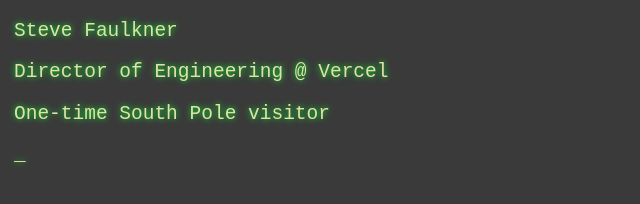
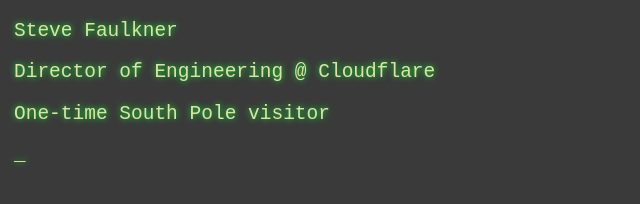
Before and after one commit to southpolesteve/website, a plain HTML site: page index.html in a window 1280 px wide. Shown: the full height of the page, 0-640 px from the left. Drawn offline with Linux system fonts and the light colour scheme.

Commit message:
Update company to Cloudflare

```diff
--- a/index.html
+++ b/index.html
@@ -47,7 +47,7 @@
   </head>
   <body>
     <pre>Steve Faulkner</pre>
-    <pre>Director of Engineering @ Vercel</pre>
+    <pre>Director of Engineering @ Cloudflare</pre>
     <pre>One-time South Pole visitor</pre>
     <pre class="blink"></pre>
   </body>
```
